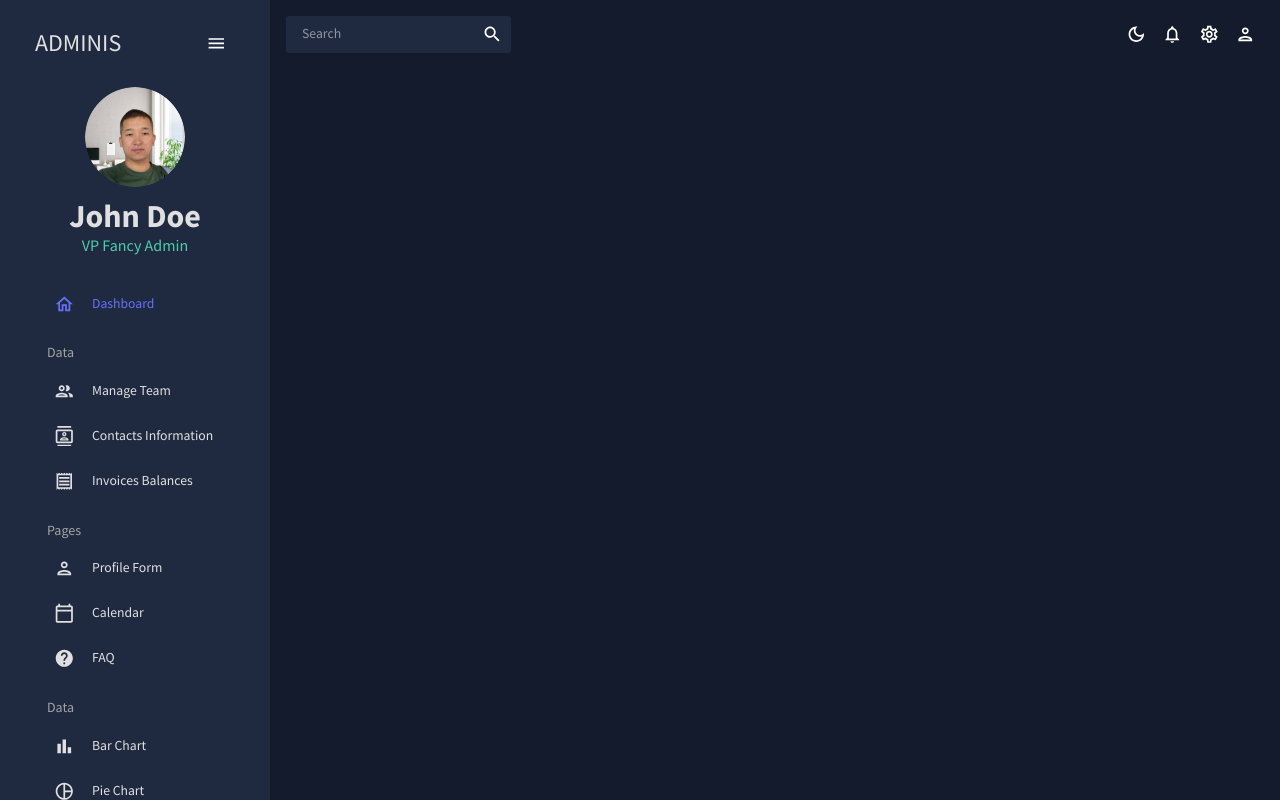
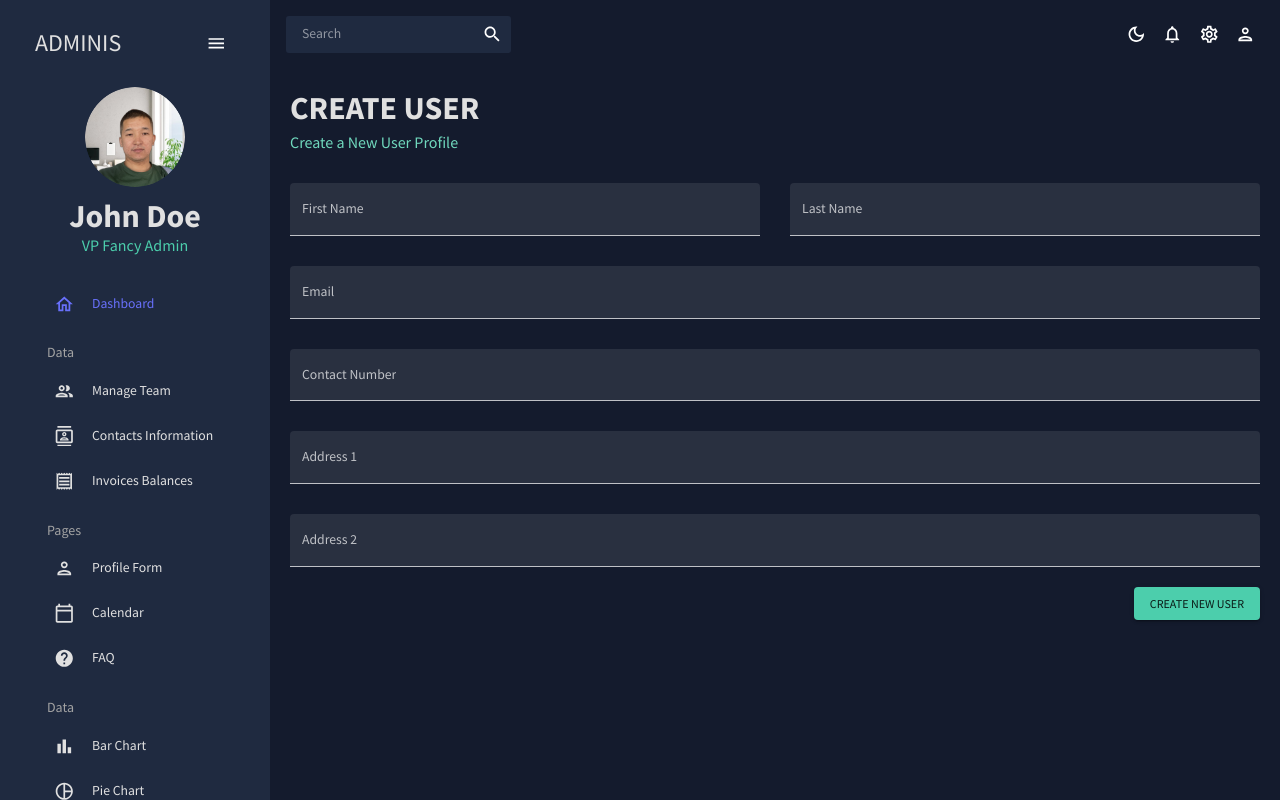
Before and after one commit to Kubatbekkk/admin-dashboard, a React (Create React App) app: page /form in a window 1280 px wide. Built offline with nearby package versions, Linux system fonts and the light colour scheme.

Commit message:
feat: add form route, Form Component

```diff
--- a/src/App.js
+++ b/src/App.js
@@ -5,10 +5,10 @@
 import Dashboard from './scenes/dashboard';
 import Sidebar from './scenes/global/Sidebar';
 import Team from './scenes/team';
-// import Invoices from './scenes/invoices';
-// import Contacts from './scenes/contacts';
+import Contacts from './scenes/contacts';
+import Invoices from './scenes/invoices';
+import Form from './scenes/form';
 // import Bar from './scenes/bar';
-// import Form from './scenes/form';
 // import Line from './scenes/line';
 // import Pie from './scenes/pie';
 // import FAQ from './scenes/faq';
@@ -29,10 +29,10 @@
             <Routes>
               <Route path="/" element={<Dashboard />} />
               <Route path="/team" element={<Team />} />
-              {/* <Route path="/invoices" element={<Invoices />} /> */}
-              {/* <Route path="/contacts" element={<Contacts />} /> */}
+              <Route path="/invoices" element={<Invoices />} />
+              <Route path="/contacts" element={<Contacts />} />
+              <Route path="/form" element={<Form />} />
               {/* <Route path="/bar" element={<Bar />} /> */}
-              {/* <Route path="/form" element={<Form />} /> */}
               {/* <Route path="/line" element={<Line />} /> */}
               {/* <Route path="/pie" element={<Pie />} /> */}
               {/* <Route path="/faq" element={<FAQ />} /> */}
--- /dev/null
+++ b/src/scenes/contacts/index.jsx
@@ -0,0 +1,99 @@
+import { Box, useTheme } from '@mui/material';
+import { DataGrid, GridToolbar } from '@mui/x-data-grid';
+import { tokens } from '../../theme';
+import { mockDataContacts } from '../../data/mockData';
+import Header from '../../components/Header';
+
+const Contacts = () => {
+  const theme = useTheme();
+  const colors = tokens(theme.palette.mode);
+
+  const columns = [
+    { field: 'id', headerName: 'ID', flex: 0.5 },
+    { field: 'registrarId', headerName: 'Registrar ID' },
+    {
+      field: 'name',
+      headerName: 'Name',
+      flex: 1,
+      cellClassName: 'name-column--cell',
+    },
+    {
+      field: 'age',
+      headerName: 'Age',
+      type: 'number',
+      headerAlign: 'left',
+      align: 'left',
+    },
+    {
+      field: 'phone',
+      headerName: 'Phone Number',
+      flex: 1,
+    },
+    {
+      field: 'email',
+      headerName: 'Email',
+      flex: 1,
+    },
+    {
+      field: 'address',
+      headerName: 'Address',
+      flex: 1,
+    },
+    {
+      field: 'city',
+      headerName: 'City',
+      flex: 1,
+    },
+    {
+      field: 'zipCode',
+      headerName: 'ZipCode',
+      flex: 1,
+    },
+  ];
+
+  return (
+    <Box m="20px">
+      <Header
+        title="CONTACTS"
+        subtitle="List of Contacts for Future Reference"
+      />
+      <Box
+        m="40px 0 0 0"
+        height="75vh"
+        sx={{
+          '& .MuiDataGrid-root': {
+            border: 'none',
+          },
+          '& .MuiDataGrid-cell': {
+            borderBottom: 'none',
+          },
+          '& .name-column--cell': {
+            color: colors.greenAccent[300],
+          },
+          '& .MuiDataGrid-columnsHeaders': {
+            backgroundColor: colors.blueAccent[700],
+            borderBottom: 'none',
+          },
+          '& .MuiDataGrid-virtualScroller': {
+            backgroundColor: colors.primary[400],
+          },
+          '& .MuiDataGrid-footerContainer': {
+            borderTop: 'none',
+            backgroundColor: colors.blueAccent[700],
+          },
+          '& .MuiDataGrid-toolbarContainer .MuiButton-text': {
+            color: `${colors.grey[100]} !important`,
+          },
+        }}
+      >
+        <DataGrid
+          rows={mockDataContacts}
+          columns={columns}
+          components={{ Toolbar: GridToolbar }}
+        />
+      </Box>
+    </Box>
+  );
+};
+
+export default Contacts;
--- /dev/null
+++ b/src/scenes/form/index.jsx
@@ -0,0 +1,154 @@
+import { Box, Button, TextField } from '@mui/material';
+import { Formik } from 'formik';
+import * as yup from 'yup';
+import useMediaQuery from '@mui/material/useMediaQuery';
+import Header from '../../components/Header';
+
+const Form = () => {
+  const isNonMobile = useMediaQuery('(min-width:600px)');
+
+  const handleFormSubmit = (values) => {
+    console.log(values);
+  };
+
+  return (
+    <Box m="20px">
+      <Header title="CREATE USER" subtitle="Create a New User Profile" />
+
+      <Formik
+        onSubmit={handleFormSubmit}
+        initialValues={initialValues}
+        validationSchema={checkoutSchema}
+      >
+        {({
+          values,
+          errors,
+          touched,
+          handleBlur,
+          handleChange,
+          handleSubmit,
+        }) => (
+          <form onSubmit={handleSubmit}>
+            <Box
+              display="grid"
+              gap="30px"
+              gridTemplateColumns="repeat(4, minmax(0, 1fr))"
+              sx={{
+                '& > div': { gridColumn: isNonMobile ? undefined : 'span 4' },
+              }}
+            >
+              <TextField
+                fullWidth
+                variant="filled"
+                type="text"
+                label="First Name"
+                onBlur={handleBlur}
+                onChange={handleChange}
+                value={values.firstName}
+                name="firstName"
+                error={!!touched.firstName && !!errors.firstName}
+                helperText={touched.firstName && errors.firstName}
+                sx={{ gridColumn: 'span 2' }}
+              />
+              <TextField
+                fullWidth
+                variant="filled"
+                type="text"
+                label="Last Name"
+                onBlur={handleBlur}
+                onChange={handleChange}
+                value={values.lastName}
+                name="lastName"
+                error={!!touched.lastName && !!errors.lastName}
+                helperText={touched.lastName && errors.lastName}
+                sx={{ gridColumn: 'span 2' }}
+              />
+              <TextField
+                fullWidth
+                variant="filled"
+                type="text"
+                label="Email"
+                onBlur={handleBlur}
+                onChange={handleChange}
+                value={values.email}
+                name="email"
+                error={!!touched.email && !!errors.email}
+                helperText={touched.email && errors.email}
+                sx={{ gridColumn: 'span 4' }}
+              />
+              <TextField
+                fullWidth
+                variant="filled"
+                type="text"
+                label="Contact Number"
+                onBlur={handleBlur}
+                onChange={handleChange}
+                value={values.contact}
+                name="contact"
+                error={!!touched.contact && !!errors.contact}
+                helperText={touched.contact && errors.contact}
+                sx={{ gridColumn: 'span 4' }}
+              />
+              <TextField
+                fullWidth
+                variant="filled"
+                type="text"
+                label="Address 1"
+                onBlur={handleBlur}
+                onChange={handleChange}
+                value={values.address1}
+                name="address1"
+                error={!!touched.address1 && !!errors.address1}
+                helperText={touched.address1 && errors.address1}
+                sx={{ gridColumn: 'span 4' }}
+              />
+              <TextField
+                fullWidth
+                variant="filled"
+                type="text"
+                label="Address 2"
+                onBlur={handleBlur}
+                onChange={handleChange}
+                value={values.address2}
+                name="address2"
+                error={!!touched.address2 && !!errors.address2}
+                helperText={touched.address2 && errors.address2}
+                sx={{ gridColumn: 'span 4' }}
+              />
+            </Box>
+            <Box display="flex" justifyContent="end" mt="20px">
+              <Button type="submit" color="secondary" variant="contained">
+                Create New User
+              </Button>
+            </Box>
+          </form>
+        )}
+      </Formik>
+    </Box>
+  );
+};
+
+const phoneRegExp =
+  /^((\+[1-9]{1,4}[ -]?)|(\([0-9]{2,3}\)[ -]?)|([0-9]{2,4})[ -]?)*?[0-9]{3,4}[ -]?[0-9]{3,4}$/;
+
+const checkoutSchema = yup.object().shape({
+  firstName: yup.string().required('required'),
+  lastName: yup.string().required('required'),
+  email: yup.string().email('invalid email').required('required'),
+  contact: yup
+    .string()
+    .matches(phoneRegExp, 'Phone number is not valid')
+    .required('required'),
+  address1: yup.string().required('required'),
+  address2: yup.string().required('required'),
+});
+const initialValues = {
+  firstName: '',
+  lastName: '',
+  email: '',
+  contact: '',
+  address1: '',
+  address2: '',
+};
+
+export default Form;
--- /dev/null
+++ b/src/scenes/invoices/index.jsx
@@ -0,0 +1,85 @@
+import { Box, Typography, useTheme } from '@mui/material';
+import { DataGrid } from '@mui/x-data-grid';
+import { tokens } from '../../theme';
+import { mockDataInvoices } from '../../data/mockData';
+import Header from '../../components/Header';
+
+const Invoices = () => {
+  const theme = useTheme();
+  const colors = tokens(theme.palette.mode);
+
+  const columns = [
+    { field: 'id', headerName: 'ID' },
+    { field: 'registrarId', headerName: 'Registrar ID' },
+    {
+      field: 'name',
+      headerName: 'Name',
+      flex: 1,
+      cellClassName: 'name-column--cell',
+    },
+    {
+      field: 'phone',
+      headerName: 'Phone Number',
+      flex: 1,
+    },
+    {
+      field: 'email',
+      headerName: 'Email',
+      flex: 1,
+    },
+    {
+      field: 'cost',
+      headerName: 'Cost',
+      flex: 1,
+      renderCell: (params) => (
+        <Typography color={colors.greenAccent[500]}>
+          {params.row.cost}
+        </Typography>
+      ),
+    },
+    {
+      field: 'date',
+      headerName: 'Date',
+      flex: 1,
+    },
+  ];
+
+  return (
+    <Box m="20px">
+      <Header title="INVOICES" subtitle="List of Invoice Balances" />
+      <Box
+        m="40px 0 0 0"
+        height="75vh"
+        sx={{
+          '& .MuiDataGrid-root': {
+            border: 'none',
+          },
+          '& .MuiDataGrid-cell': {
+            borderBottom: 'none',
+          },
+          '& .name-column--cell': {
+            color: colors.greenAccent[300],
+          },
+          '& .MuiDataGrid-columnsHeaders': {
+            backgroundColor: colors.blueAccent[700],
+            borderBottom: 'none',
+          },
+          '& .MuiDataGrid-virtualScroller': {
+            backgroundColor: colors.primary[400],
+          },
+          '& .MuiDataGrid-footerContainer': {
+            borderTop: 'none',
+            backgroundColor: colors.blueAccent[700],
+          },
+          '& .MuiCheckbox-root': {
+            color: `${colors.greenAccent[200]} !important`,
+          },
+        }}
+      >
+        <DataGrid checkboxSelection rows={mockDataInvoices} columns={columns} />
+      </Box>
+    </Box>
+  );
+};
+
+export default Invoices;
```
